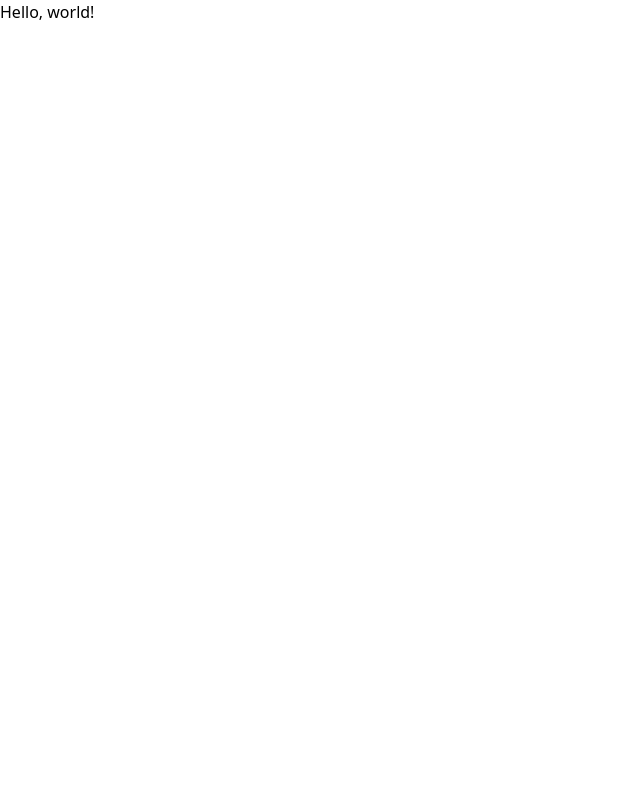
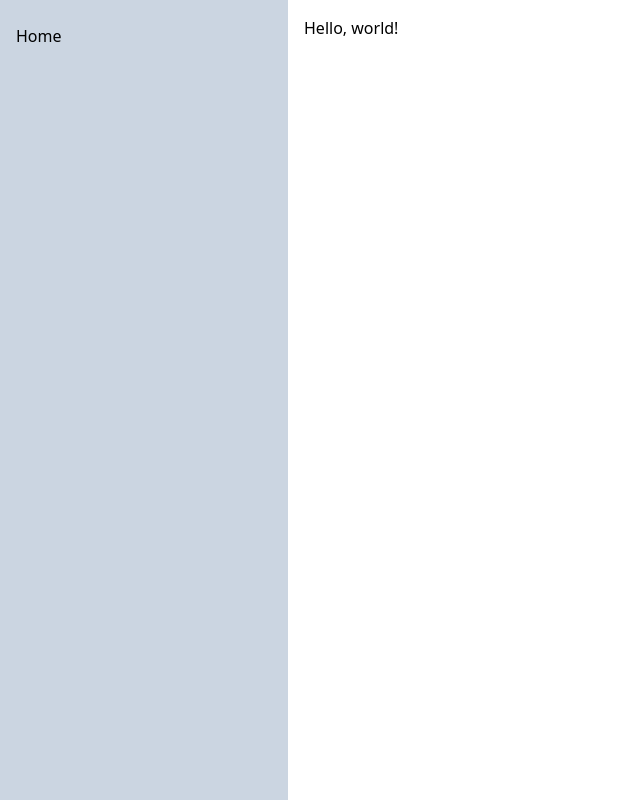
Before and after one commit to szewczukk/frameworks-project, a React (Vite) app: page / in a window 1280 px wide. Shown: the whole page, without its empty margins (0-640 px from the left). Built offline with nearby package versions, Linux system fonts and the light colour scheme.

Commit message:
Create simple Sidebar component

```diff
--- /dev/null
+++ b/src/components/common/Sidebar.tsx
@@ -0,0 +1,13 @@
+export default function Sidebar() {
+	return (
+		<aside className="h-full w-72 bg-slate-300 py-4">
+			<ul>
+				<a href="">
+					<li className="px-4 py-2 transition-colors hover:bg-slate-500 hover:text-gray-50">
+						Home
+					</li>
+				</a>
+			</ul>
+		</aside>
+	);
+}
--- a/src/components/pages/Home.tsx
+++ b/src/components/pages/Home.tsx
@@ -1,3 +1,12 @@
+import Sidebar from '../common/Sidebar';
+
 export default function Home() {
-	return <h1>Hello, world!</h1>;
+	return (
+		<div className="flex h-screen items-start">
+			<Sidebar />
+			<div className="p-4">
+				<h1>Hello, world!</h1>
+			</div>
+		</div>
+	);
 }
```
